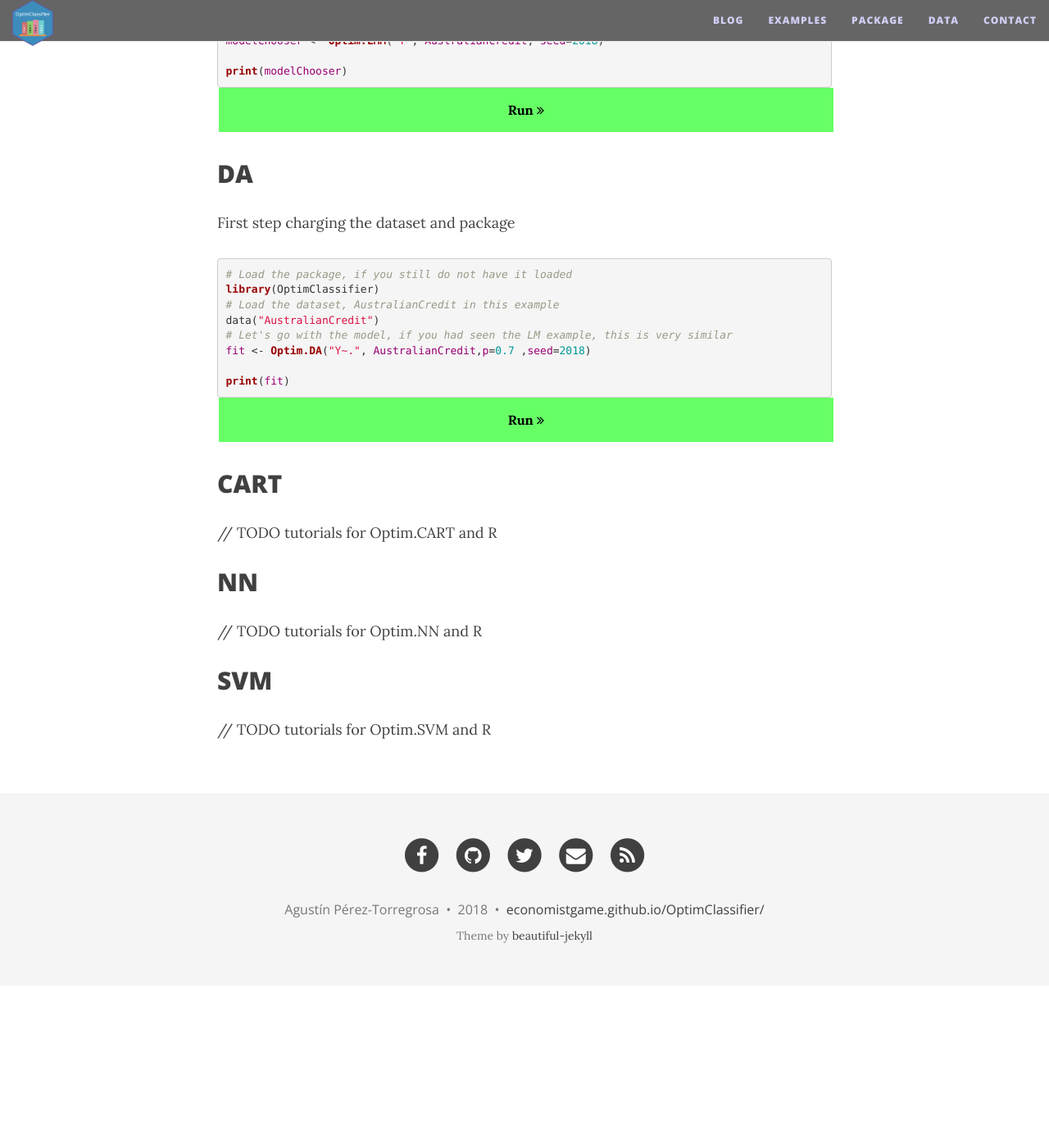
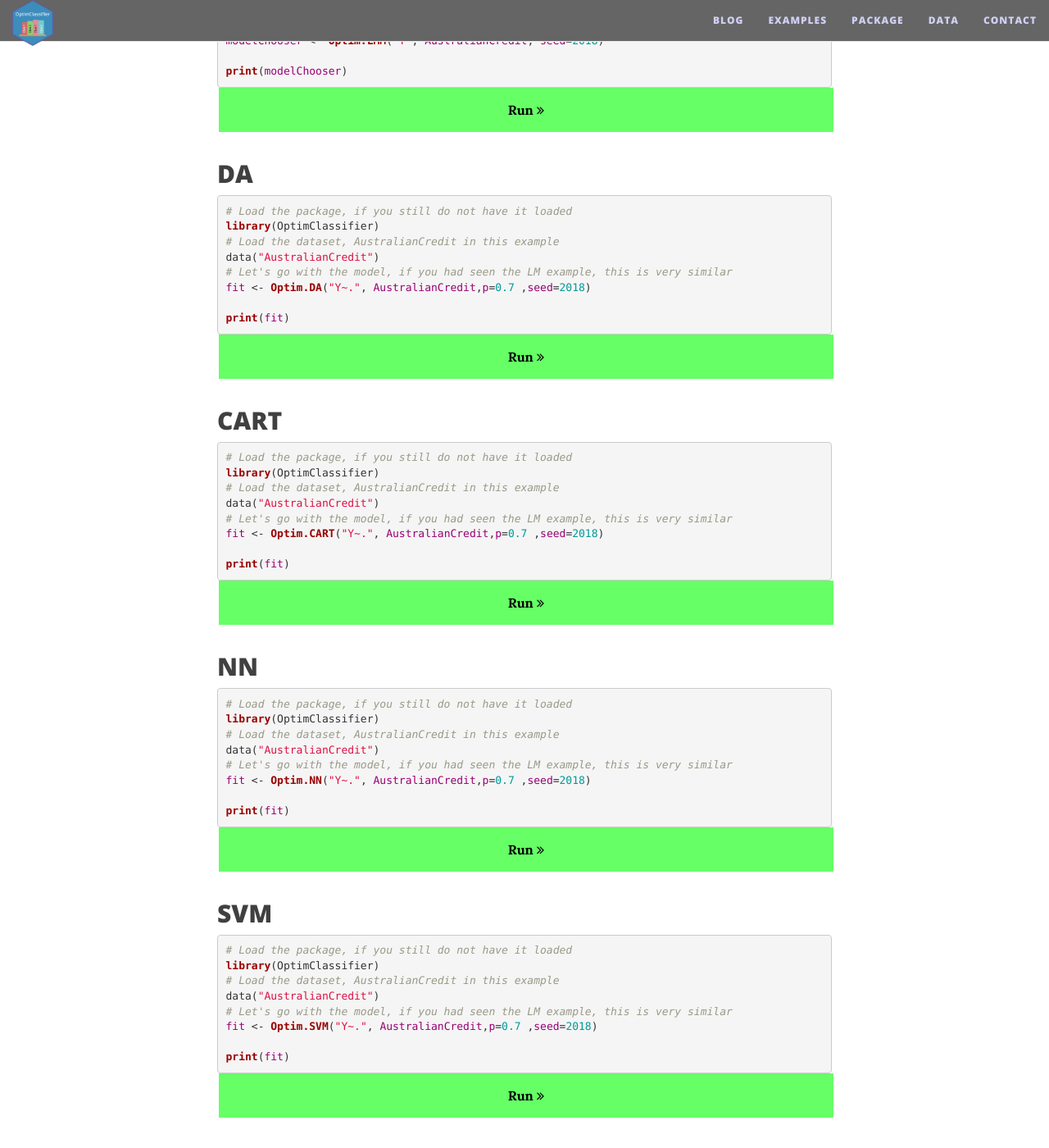
Before and after one commit to economistgame/OptimClassifier, a Jekyll site: the page built from examples/index.md, in a window 1280 px wide and 1400 px high, scrolled down 1355 px. Shown: the whole window at 82% size. Built offline with Jekyll 4.4.1, drawn with Linux system fonts in a browser that asks for light colours; nearby versions of some CDN libraries; before the commit the page ends 2557 px from its top, so only the background shows below that.

Commit message:
Update index.md

```diff
--- a/examples/index.md
+++ b/examples/index.md
@@ -175,7 +177,6 @@
 </div>
 
 ## DA
-First step charging the dataset and package
 <pre class="r codeFragment"><code><span class="hljs-comment"># Load the package, if you still do not have it loaded</span>
 <span class="hljs-keyword">library</span>(OptimClassifier)
 <span class="hljs-comment"># Load the dataset, <i>AustralianCredit</i> in this example </span>
@@ -194,13 +195,54 @@
 
 ## CART
 
-// TODO tutorials for Optim.CART and R
+<pre class="r codeFragment"><code><span class="hljs-comment"># Load the package, if you still do not have it loaded</span>
+<span class="hljs-keyword">library</span>(OptimClassifier)
+<span class="hljs-comment"># Load the dataset, <i>AustralianCredit</i> in this example </span>
+data(<span class="hljs-string">"AustralianCredit"</span>)
+<span class="hljs-comment"># Let's go with the model, if you had seen the LM example, this is very similar </span>
+<span class="hljs-literal">fit</span> &lt;- <span class="hljs-keyword">Optim.CART</span>(<span class="hljs-string">"Y~."</span>, <span class="hljs-literal">AustralianCredit</span>,<span class="hljs-literal">p</span>=<span class="hljs-number">0.7</span> ,<span class="hljs-literal">seed</span>=<span class="hljs-number">2018</span>)
+
+<span class="hljs-keyword">print</span>(<span class="hljs-literal">fit</span>)
+</code></pre>
+<p class="buttonFragment"><button id="CART" style="width:100%;margin-top: 0px;" class="method-button" onClick="CARTResults()">Run <i class="fa fa-angle-double-right"></i>
+</button></p>
+
+<div id="CARTResults" class="hidden">
+// TODO results for Optim.CART example
+</div>
 
 ## NN
 
-// TODO tutorials for Optim.NN and R
+<pre class="r codeFragment"><code><span class="hljs-comment"># Load the package, if you still do not have it loaded</span>
+<span class="hljs-keyword">library</span>(OptimClassifier)
+<span class="hljs-comment"># Load the dataset, <i>AustralianCredit</i> in this example </span>
+data(<span class="hljs-string">"AustralianCredit"</span>)
+<span class="hljs-comment"># Let's go with the model, if you had seen the LM example, this is very similar </span>
+<span class="hljs-literal">fit</span> &lt;- <span class="hljs-keyword">Optim.NN</span>(<span class="hljs-string">"Y~."</span>, <span class="hljs-literal">AustralianCredit</span>,<span class="hljs-literal">p</span>=<span class="hljs-number">0.7</span> ,<span class="hljs-literal">seed</span>=<span class="hljs-number">2018</span>)
 
+<span class="hljs-keyword">print</span>(<span class="hljs-literal">fit</span>)
+</code></pre>
+<p class="buttonFragment"><button id="NN" style="width:100%;margin-top: 0px;" class="method-button" onClick="NNResults()">Run <i class="fa fa-angle-double-right"></i>
+</button></p>
+
+<div id="NNResults" class="hidden">
+// TODO results for Optim.NN example
+</div>
 
 ## SVM
 
-// TODO tutorials for Optim.SVM and R
+<pre class="r codeFragment"><code><span class="hljs-comment"># Load the package, if you still do not have it loaded</span>
+<span class="hljs-keyword">library</span>(OptimClassifier)
+<span class="hljs-comment"># Load the dataset, <i>AustralianCredit</i> in this example </span>
+data(<span class="hljs-string">"AustralianCredit"</span>)
+<span class="hljs-comment"># Let's go with the model, if you had seen the LM example, this is very similar </span>
+<span class="hljs-literal">fit</span> &lt;- <span class="hljs-keyword">Optim.SVM</span>(<span class="hljs-string">"Y~."</span>, <span class="hljs-literal">AustralianCredit</span>,<span class="hljs-literal">p</span>=<span class="hljs-number">0.7</span> ,<span class="hljs-literal">seed</span>=<span class="hljs-number">2018</span>)
+
+<span class="hljs-keyword">print</span>(<span class="hljs-literal">fit</span>)
+</code></pre>
+<p class="buttonFragment"><button id="SVM" style="width:100%;margin-top: 0px;" class="method-button" onClick="SVMResults()">Run <i class="fa fa-angle-double-right"></i>
+</button></p>
+
+<div id="SVMResults" class="hidden">
+// TODO results for Optim.SVM example
+</div>
```
Also changed, not shown: other parts of examples/index.md (+3 -1 lines).
